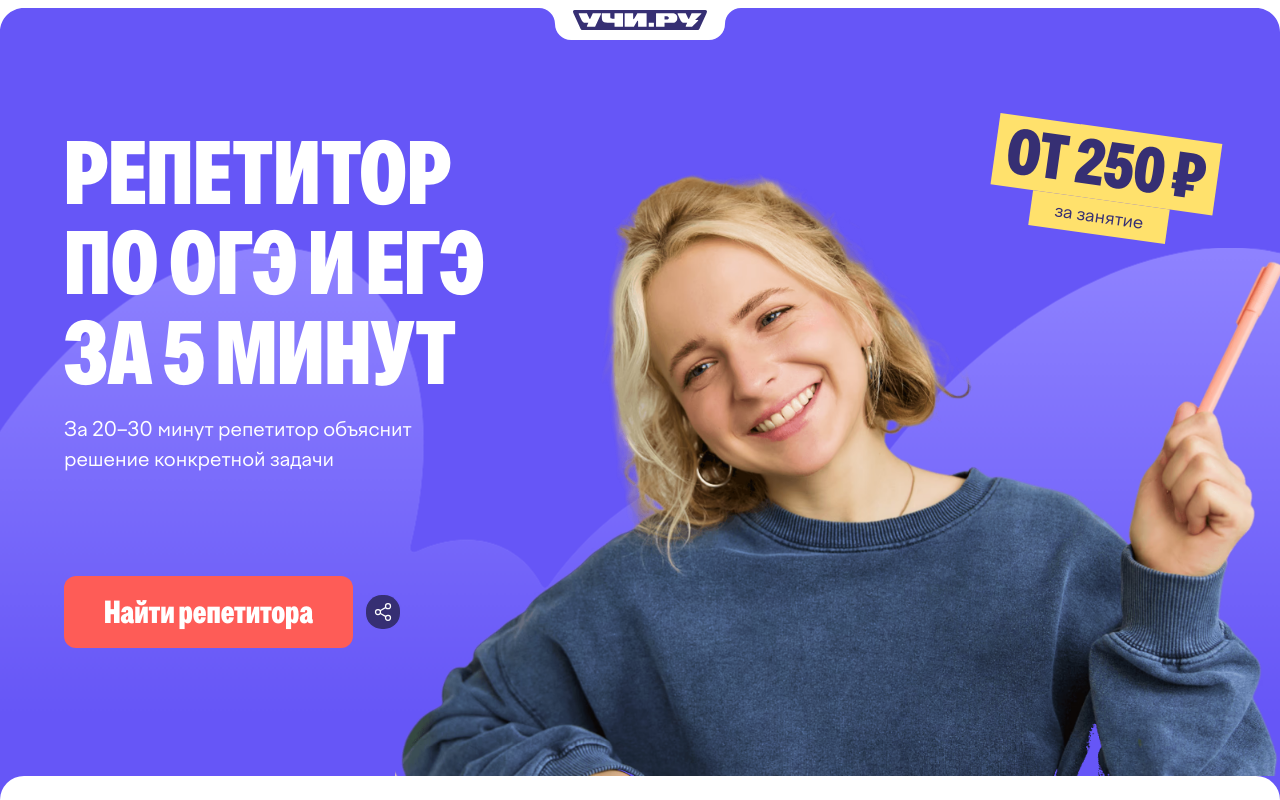
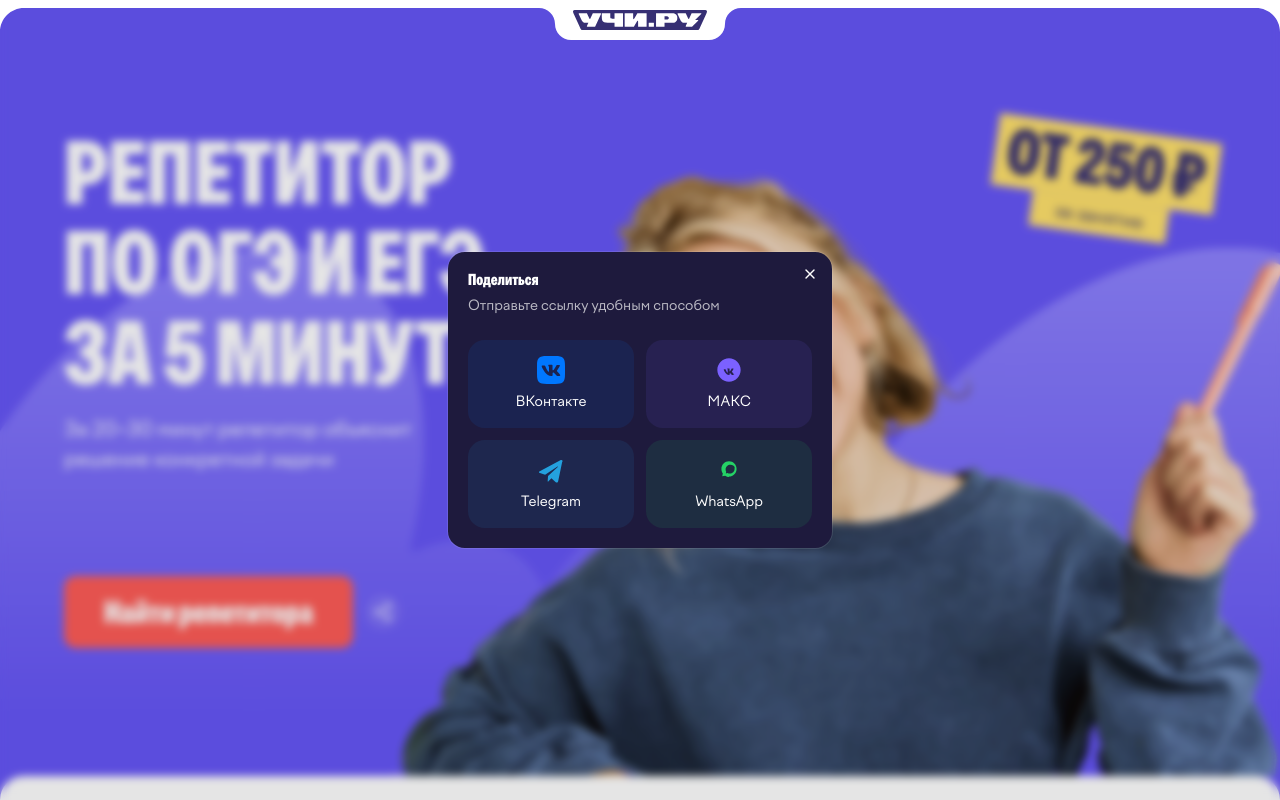
Before and after one commit to plekhovrodion/uchi-ambulance, a Next.js app: page / in a window 1280 px wide. Both pictures are taken after a click on the button "Поделиться". Shown: the top 800 px of the page. Built offline with nearby package versions, Linux system fonts and the light colour scheme.

Commit message:
Replace share menu with a full modal.
- Opens a centered modal with a 2x2 grid: ВКонтакте, МАКС, Telegram, WhatsApp.
- Fixes hydration mismatch by reading window.location only in useEffect.

```diff
--- a/components/landing-share-button.tsx
+++ b/components/landing-share-button.tsx
@@ -1,182 +1,160 @@
 "use client"
 
-import { useState, useEffect } from "react"
+import { useEffect, useState } from "react"
+
 import { Button } from "@/components/ui/button"
+import {
+  Dialog,
+  DialogContent,
+  DialogDescription,
+  DialogHeader,
+  DialogTitle,
+} from "@/components/ui/dialog"
 import { cn } from "@/lib/utils"
 
-function getShareData() {
-  return {
-    title: "Экспресс-репетитор Учи.ру",
-    text: "За 20–30 минут репетитор объяснит решение конкретной задачи. Первое занятие бесплатно.",
-    url: typeof window !== "undefined" ? window.location.href : "",
-  }
+type ShareOption = {
+  id: string
+  label: string
+  bg: string
+  text: string
+  href: (text: string, url: string) => string
+  icon: React.FC<{ className?: string }>
 }
 
-function shareTelegram(text: string, url: string) {
-  window.open(
-    `https://t.me/share/url?url=${encodeURIComponent(url)}&text=${encodeURIComponent(text)}`,
-    "_blank",
-    "noopener,noreferrer"
+const VkIcon: React.FC<{ className?: string }> = ({ className }) => (
+  <svg viewBox="0 0 24 24" className={cn("fill-current", className)}>
+    <path d="M15.684 0H8.316C1.592 0 0 1.592 0 8.316v7.368C0 22.408 1.592 24 8.316 24h7.368C22.408 24 24 22.408 24 15.684V8.316C24 1.592 22.408 0 15.684 0zm3.692 17.123h-1.744c-.66 0-.862-.523-2.049-1.714-1.033-1.033-1.49-1.171-1.744-1.171-.356 0-.458.102-.458.593v1.575c0 .424-.135.678-1.253.678-1.846 0-3.896-1.118-5.335-3.202C4.624 10.857 4 8.994 4 8.604c0-.254.102-.491.593-.491h1.744c.44 0 .61.203.78.677.847 2.49 2.271 4.675 2.857 4.675.22 0 .322-.102.322-.66V9.721c-.068-1.186-.695-1.287-.695-1.71 0-.203.17-.407.44-.407h2.744c.373 0 .508.203.508.643v3.473c0 .372.17.508.271.508.22 0 .407-.136.813-.542 1.254-1.406 2.151-3.574 2.151-3.574.119-.254.322-.491.763-.491h1.744c.525 0 .644.27.525.643-.22 1.017-2.354 4.031-2.354 4.031-.186.305-.254.44 0 .78.186.254.796.779 1.203 1.253.745.847 1.32 1.558 1.473 2.049.17.474-.085.716-.576.716z" />
+  </svg>
 )
-}
 
-function shareWhatsApp(text: string, url: string) {
-  window.open(
-    `https://api.whatsapp.com/send?text=${encodeURIComponent(text + "\n" + url)}`,
-    "_blank",
-    "noopener,noreferrer"
+const MaxIcon: React.FC<{ className?: string }> = ({ className }) => (
+  <svg viewBox="0 0 24 24" className={cn("fill-current", className)}>
+    <path d="M12 2C6.48 2 2 6.48 2 12s4.48 10 10 10 10-4.48 10-10S17.52 2 12 2zm4.64 14.3h-1.85c-.35 0-.46-.28-1.08-.96-.55-.55-.79-.62-.93-.62-.19 0-.24.05-.24.31v.88c0 .23-.07.36-.66.36-.98 0-2.07-.59-2.83-1.7-1.18-1.68-1.51-2.67-1.51-2.88 0-.13.05-.26.31-.26h.93c.23 0 .32.11.41.36.45 1.32 1.21 2.48 1.52 2.48.12 0 .17-.05.17-.35v-2.02c-.04-.63-.37-.68-.37-.91 0-.11.09-.22.23-.22h1.46c.2 0 .27.11.27.34v1.84c0 .2.09.27.14.27.12 0 .22-.07.43-.29.67-.75 1.14-1.9 1.14-1.9.06-.13.17-.26.41-.26h.93c.28 0 .34.14.28.34-.12.54-1.25 2.14-1.25 2.14-.1.16-.13.23 0 .41.1.13.42.42.64.67.4.45.7.83.78 1.09.09.25-.04.38-.31.38z" />
+  </svg>
 )
-}
 
-function shareEmail(subject: string, body: string) {
-  window.location.href = `mailto:?subject=${encodeURIComponent(subject)}&body=${encodeURIComponent(body)}`
-}
-
-async function copyToClipboard(text: string) {
-  if (!navigator.clipboard) {
-    throw new Error("Clipboard unavailable")
-  }
-  await navigator.clipboard.writeText(text)
-}
-
-type ShareMenuProps = {
-  open: boolean
-  onClose: () => void
-}
-
-function ShareMenu({ open, onClose }: ShareMenuProps) {
-  useEffect(() => {
-    if (!open) return
-    const handle = (event: KeyboardEvent) => {
-      if (event.key === "Escape") onClose()
-    }
-    document.addEventListener("keydown", handle)
-    return () => document.removeEventListener("keydown", handle)
-  }, [open, onClose])
-
-  if (!open) return null
-
-  const { title, text, url } = getShareData()
-  const fullText = `${text}\n${url}`
-
-  return (
-    <div className="fixed inset-0 z-[200]" onClick={onClose}>
-      <div
-        className="absolute left-1/2 top-[calc(100%+8px)] z-10 w-[260px] -translate-x-1/2 rounded-xl border border-white/10 bg-[#1e1a3d] p-2 shadow-xl md:left-auto md:right-0 md:translate-x-0"
-        onClick={(event) => event.stopPropagation()}
-      >
-        <button
-          onClick={() => shareTelegram(text, url)}
-          className="flex w-full items-center gap-3 rounded-lg px-3 py-2.5 text-left text-sm text-white transition hover:bg-white/10"
-        >
-          <span className="flex size-8 items-center justify-center rounded-full bg-[#24a1de]/15 text-[#24a1de]">
-            <svg viewBox="0 0 24 24" className="size-4 fill-current">
+const TelegramIcon: React.FC<{ className?: string }> = ({ className }) => (
+  <svg viewBox="0 0 24 24" className={cn("fill-current", className)}>
     <path d="M21.7 4.44l-3.55 17.14c-.26 1.17-1.03 1.45-2.08.9L12.36 19.1l-2.28 2.27c-.25.26-.47.48-.96.48l.34-4.72 8.35-7.74c.36-.33-.08-.52-.56-.19l-10.3 6.78-4.43-1.39c-1.18-.37-1.2-1.18.24-1.75L20.4 3.48c.98-.37 1.84.24 1.52 1.73z" />
   </svg>
-          </span>
-          Telegram
-        </button>
-        <button
-          onClick={() => shareWhatsApp(text, url)}
-          className="flex w-full items-center gap-3 rounded-lg px-3 py-2.5 text-left text-sm text-white transition hover:bg-white/10"
-        >
-          <span className="flex size-8 items-center justify-center rounded-full bg-[#25d366]/15 text-[#25d366]">
-            <svg viewBox="0 0 24 24" className="size-4 fill-current">
+)
+
+const WhatsAppIcon: React.FC<{ className?: string }> = ({ className }) => (
+  <svg viewBox="0 0 24 24" className={cn("fill-current", className)}>
     <path d="M17.5 11.6c-.1-1.4-.8-2.6-1.9-3.4-.7-.5-1.5-.8-2.4-.8-2.3 0-4.1 1.8-4.1 4.1 0 .7.2 1.4.5 2l-.3 1.4 1.4-.3c.6.4 1.3.5 2 .5 2.2 0 4.1-1.8 4.1-4.1 0-.4 0-.7-.1-1.1l.8-.7zM12.2 18c-1.3 0-2.5-.4-3.5-1.1l-2.5.5.5-2.5c-.8-1.1-1.2-2.4-1.2-3.8 0-3.6 2.9-6.5 6.5-6.5s6.5 2.9 6.5 6.5-2.9 6.5-6.5 6.5h-.3z" />
   </svg>
-          </span>
-          WhatsApp
-        </button>
-        <button
-          onClick={() => shareEmail(title, fullText)}
-          className="flex w-full items-center gap-3 rounded-lg px-3 py-2.5 text-left text-sm text-white transition hover:bg-white/10"
-        >
-          <span className="flex size-8 items-center justify-center rounded-full bg-white/10 text-white">
-            <svg viewBox="0 0 24 24" className="size-4 fill-none stroke-current stroke-[1.5]">
-              <rect x="3" y="5" width="18" height="14" rx="2" />
-              <path d="M3 7l9 6 9-6" />
-            </svg>
-          </span>
-          Email
-        </button>
-        <button
-          onClick={async () => {
-            await copyToClipboard(fullText)
-            setCopied(true)
-            onClose()
-            setTimeout(() => setCopied(false), 1500)
-          }}
-          className="flex w-full items-center gap-3 rounded-lg px-3 py-2.5 text-left text-sm text-white transition hover:bg-white/10"
-        >
-          <span className="flex size-8 items-center justify-center rounded-full bg-white/10 text-white">
-            <svg viewBox="0 0 24 24" className="size-4 fill-none stroke-current stroke-[1.5]">
-              <rect x="9" y="9" width="12" height="12" rx="2" />
-              <path d="M5 15V5a2 2 0 012-2h10" />
-            </svg>
-          </span>
-          Скопировать
-        </button>
-      </div>
-    </div>
 )
-}
+
+const SHARE_TEXT =
+  "За 20–30 минут репетитор объяснит решение конкретной задачи. Первое занятие бесплатно."
+
+const SHARE_OPTIONS: ShareOption[] = [
+  {
+    id: "vk",
+    label: "ВКонтакте",
+    bg: "bg-[#0077ff]/10",
+    text: "text-[#0077ff]",
+    href: (_text, url) => `https://vk.com/share.php?url=${encodeURIComponent(url)}`,
+    icon: VkIcon,
+  },
+  {
+    id: "max",
+    label: "МАКС",
+    bg: "bg-[#7b61ff]/10",
+    text: "text-[#7b61ff]",
+    href: (_text, url) => `https://max.ru/:share?text=${encodeURIComponent(url)}`,
+    icon: MaxIcon,
+  },
+  {
+    id: "telegram",
+    label: "Telegram",
+    bg: "bg-[#24a1de]/10",
+    text: "text-[#24a1de]",
+    href: (text, url) =>
+      `https://t.me/share/url?url=${encodeURIComponent(url)}&text=${encodeURIComponent(text)}`,
+    icon: TelegramIcon,
+  },
+  {
+    id: "whatsapp",
+    label: "WhatsApp",
+    bg: "bg-[#25d366]/10",
+    text: "text-[#25d366]",
+    href: (text, url) =>
+      `https://api.whatsapp.com/send?text=${encodeURIComponent(text + "\n" + url)}`,
+    icon: WhatsAppIcon,
+  },
+]
 
 type LandingShareButtonProps = {
   className?: string
 }
 
 export function LandingShareButton({ className }: LandingShareButtonProps) {
-  const [menuOpen, setMenuOpen] = useState(false)
-  const [copied, setCopied] = useState(false)
+  const [open, setOpen] = useState(false)
+  const [shareUrl, setShareUrl] = useState("")
 
-  const handleShare = async () => {
-    const data = getShareData()
-
-    if (typeof navigator !== "undefined" && "share" in navigator && navigator.canShare?.({ url: data.url })) {
-      try {
-        await navigator.share({ title: data.title, text: data.text, url: data.url })
-        return
-      } catch (error) {
-        if (error instanceof DOMException && error.name === "AbortError") {
-          return
-        }
-      }
-    }
-
-    setMenuOpen(true)
-  }
+  useEffect(() => {
+    setShareUrl(window.location.href)
+  }, [])
 
   return (
-    <div className={cn("relative inline-flex", className)}>
+    <Dialog open={open} onOpenChange={setOpen}>
       <Button
         type="button"
         size="icon-lg"
         variant="secondary"
         aria-label="Поделиться"
-        aria-haspopup="menu"
-        aria-expanded={menuOpen}
-        onClick={handleShare}
+        onClick={() => setOpen(true)}
         className={cn(
           "rounded-xl bg-white/10 text-white backdrop-blur-sm transition",
           "hover:bg-white/20 active:scale-[0.98]",
-          "focus-visible:ring-2 focus-visible:ring-white/30"
+          "focus-visible:ring-2 focus-visible:ring-white/30",
+          className
         )}
       >
-        {copied ? (
-          <svg viewBox="0 0 24 24" className="size-5 fill-none stroke-current stroke-[1.5]">
-            <path d="M5 12l5 5L20 7" />
-          </svg>
-        ) : (
-          <svg viewBox="0 0 24 24" className="size-5 fill-none stroke-current stroke-[1.5]">
+        <svg
+          viewBox="0 0 24 24"
+          className="size-5 fill-none stroke-current stroke-[1.5]"
+        >
           <circle cx="18" cy="5" r="3" />
           <circle cx="6" cy="12" r="3" />
           <circle cx="18" cy="19" r="3" />
           <line x1="8.5" y1="13.5" x2="15.5" y2="17.5" />
           <line x1="15.5" y1="6.5" x2="8.5" y2="10.5" />
         </svg>
+      </Button>
+      <DialogContent className="w-full max-w-[calc(100%-2rem)] border-white/10 bg-[#1e1a3d] p-5 text-white sm:max-w-sm">
+        <DialogHeader>
+          <DialogTitle className="text-white">Поделиться</DialogTitle>
+          <DialogDescription className="text-white/70">
+            Отправьте ссылку удобным способом
+          </DialogDescription>
+        </DialogHeader>
+        <div className="grid grid-cols-2 gap-3 pt-2">
+          {SHARE_OPTIONS.map((option) => {
+            const Icon = option.icon
+            return (
+              <a
+                key={option.id}
+                href={option.href(SHARE_TEXT, shareUrl)}
+                target="_blank"
+                rel="noopener noreferrer"
+                onClick={() => setOpen(false)}
+                className={cn(
+                  "flex flex-col items-center justify-center gap-2 rounded-xl px-3 py-4 transition",
+                  "hover:bg-white/10 active:scale-[0.98]",
+                  option.bg
                 )}
-      </Button>
-      <ShareMenu open={menuOpen} onClose={() => setMenuOpen(false)} />
+              >
+                <Icon className={cn("size-7", option.text)} />
+                <span className="text-sm font-medium text-white">
+                  {option.label}
+                </span>
+              </a>
+            )
+          })}
         </div>
+      </DialogContent>
+    </Dialog>
   )
 }
```
Lines whose indentation alone changed are shown as unchanged.
